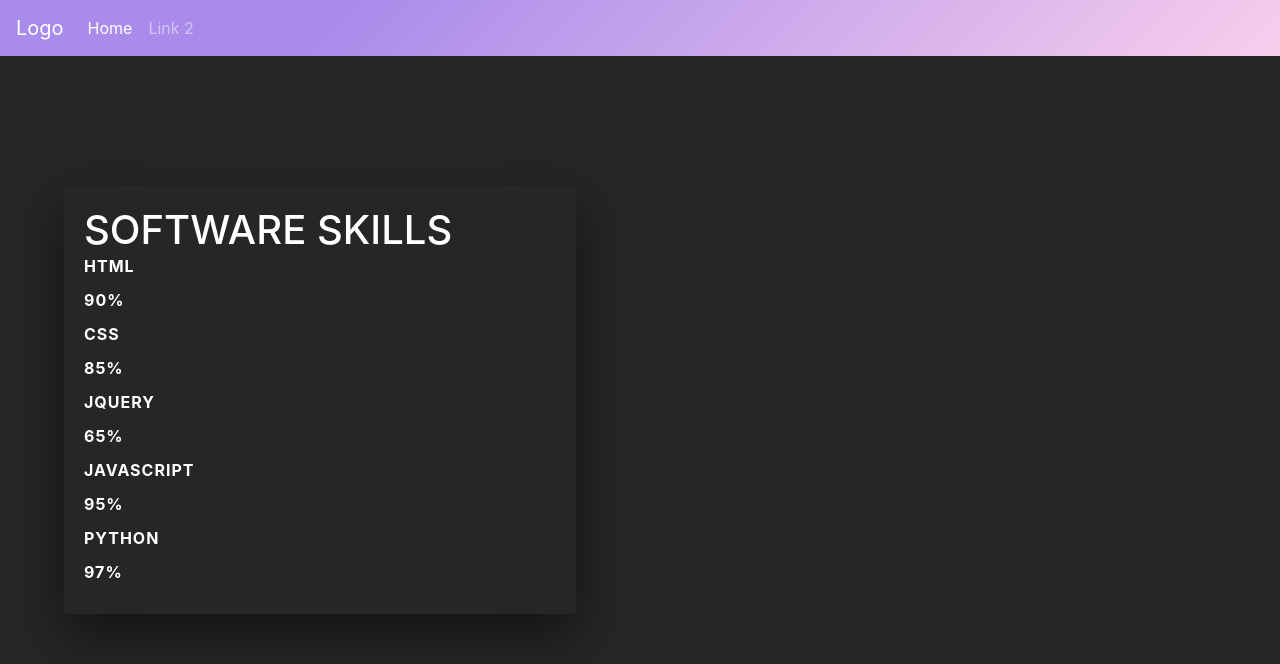
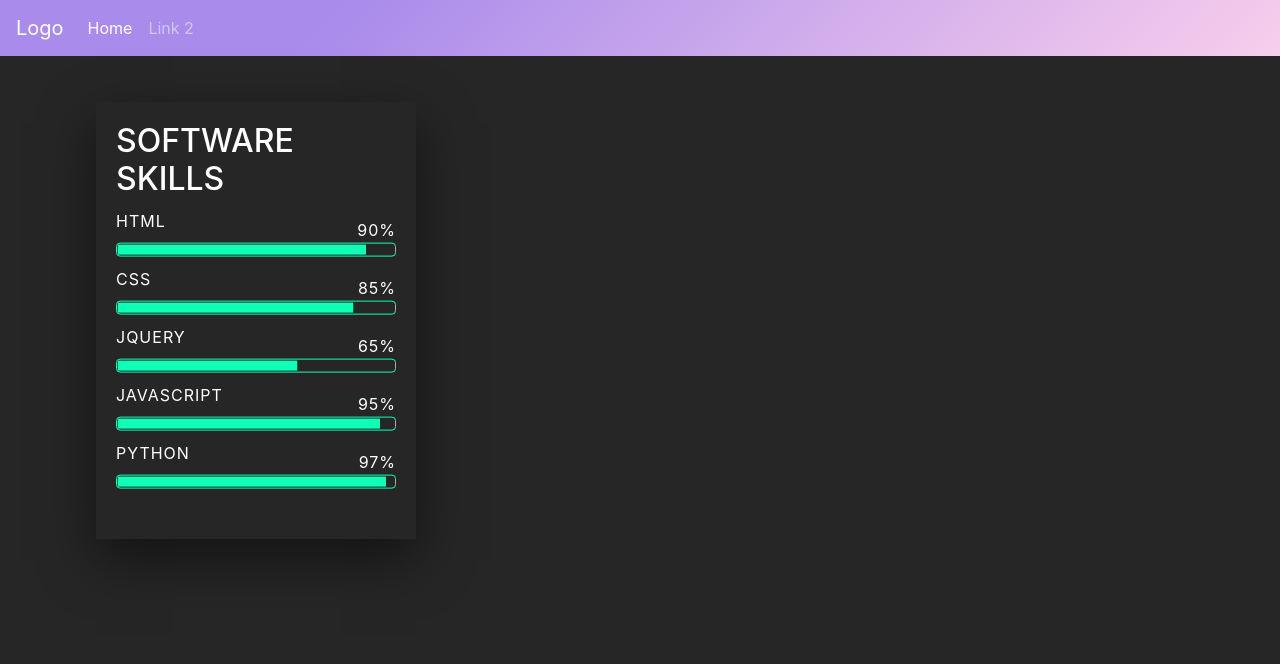
Before and after one commit to vibhutimishra/scripting-languages-lab, a plain HTML site: page scripting-languages-lab/HTML Assignment/home.html in a window 1280 px wide. Drawn offline with nearby package versions, Linux system fonts and the light colour scheme.

Commit message:
skills added

```diff
--- a/scripting-languages-lab/HTML Assignment/home.html
+++ b/scripting-languages-lab/HTML Assignment/home.html
@@ -33,40 +33,40 @@
           </p>
     </header>
     <div class="center">
-      <h1>Software Skills</h1>
+      <h2>Software Skills</h2>
         <div class="skillbox">
             <p>Html</p>
             <p>90%</p>
-            <div class="skill">
-                <div class="skill-level"></div>
+            <div class="skill rounded">
+                <div class="skill-level" style="width: 90%;"></div>
             </div>
         </div>
         <div class="skillbox">
           <p>Css</p>
           <p>85%</p>
-          <div class="skill">
-              <div class="skill-level"></div>
+          <div class="skill rounded">
+              <div class="skill-level" style="width: 85%;"></div>
           </div>
         </div>
         <div class="skillbox">
           <p>jQuery</p>
           <p>65%</p>
-          <div class="skill">
-              <div class="skill-level"></div>
+          <div class="skill rounded">
+              <div class="skill-level" style="width: 65%;"></div>
           </div>
         </div>
       <div class="skillbox">
         <p>Javascript</p>
         <p>95%</p>
-        <div class="skill">
-            <div class="skill-level"></div>
+        <div class="skill rounded">
+            <div class="skill-level" style="width: 95%;"></div>
         </div>
       </div>
       <div class="skillbox">
         <p>python</p>
         <p>97%</p>
-        <div class="skill">
-            <div class="skill-level"></div>
+        <div class="skill rounded">
+            <div class="skill-level" style="width: 97%;"></div>
         </div>
       </div>
     </div>
--- a/scripting-languages-lab/HTML Assignment/styles.css
+++ b/scripting-languages-lab/HTML Assignment/styles.css
@@ -11,16 +11,16 @@ body{
 }
 .center
 {
-    width: 40%;
+    width: 25%;
     position: absolute;
-    top:50%;
-    left: 25%;
+    top:40%;
+    left: 20%;
     transform: translate(-50%,-50%);
     padding: 20px;
     box-sizing: border-box;
     box-shadow: 0 20px 50px rgba(0,0,0,0.5);
 }
-h1{
+h2{
     margin: 0;
     padding: 0;
     color: #fff;
@@ -38,6 +38,28 @@ h1{
     text-transform: uppercase;
     margin: 0 0 10px;
     padding: 0;
-    font-weight: bold;
+    padding-top: 10px;
+    font-weight: normal;
     letter-spacing: 1px;
 }
+
+.skillbox p:nth-child(2)
+{
+    float:right;
+    position: relative;
+    top:-35px;
+}
+.skill
+{
+      background: #262626;
+      padding: 1px;
+      box-sizing: border-box;
+      border: 0.1px solid  #0fffb7;
+
+}
+.skill-level
+{
+    background: #0fffb7;
+    width:100%;
+    height: 10px;
+}
```
